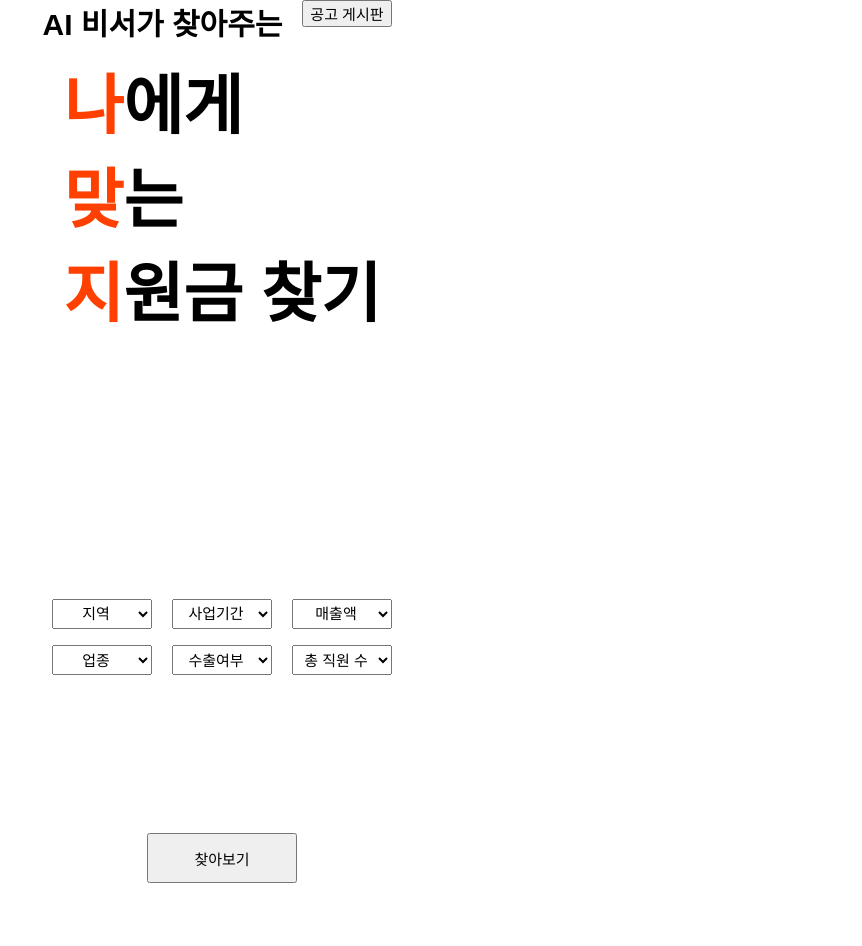
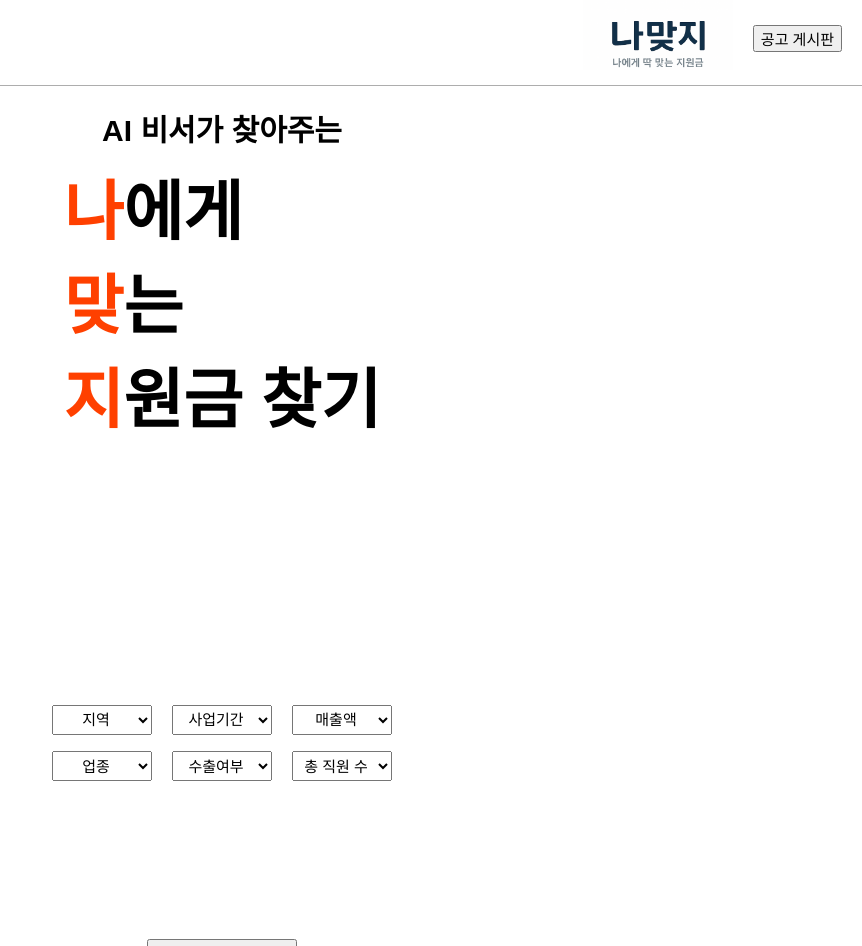
Before and after one commit to System-out-gyuil/PO_Web, a Django app: page / in a window 1280 px wide. Shown: the top 946 px of the page, without its empty margins (418-1280 px from the left). Run offline with Django 5.2, Linux system fonts and the light colour scheme; grey boxes are pictures that could not be loaded.

Commit message:
degine change

```diff
--- a/static/main/main.css
+++ b/static/main/main.css
@@ -11,6 +11,7 @@ a {
 .main-container {
   display: flex;
   margin: 0 auto;
+  margin-top: 20px;
   flex-direction: column;
   align-items: center;
 }
@@ -38,7 +39,7 @@ a {
   display: flex;
   flex-direction: column;
   align-items: center;
-  height: 350px;
+  height: 240px;
 }
 
 /* .search-region {
@@ -91,10 +92,28 @@ select {
 
 .main-button {
   font-size: 15px;
-  margin-right: 10px;
-
+  margin-top: 25px;
+  margin-right: 20px;
 }
 
 body {
   margin: 0;
 }
+
+.namatji-top-nav {
+  width: 100%;
+  /* height: 105px; */
+  display: flex;
+  justify-content: flex-end;
+  border-bottom: 1px solid #adadad;
+}
+
+.namatji-img {
+  margin-top: -30px;
+  margin-bottom: 15px;
+  margin-right: 20px;
+  width: 150px;
+  height: 100px;
+  background-image: url("../images/NAMATJI.png");
+  background-size: cover;
+}
--- a/templates/main/main.html
+++ b/templates/main/main.html
@@ -20,12 +20,16 @@
     <title>나맞지, 나에게 맞는 지원금</title>
   </head>
   <body>
+    <div class="namatji-top-nav">
+      <div class="namatji-img"></div>
+      <div>
+        <button class="main-button" onclick="location.href='/board/'">공고 게시판</button>
+      </div>
+    </div>
     <div class="main-container">
       <div class="main-top">
         <div class="main-title">AI 비서가 찾아주는</div>
-        <div>
-          <button class="main-button" onclick="location.href='/board/'">공고 게시판</button>
-        </div>
+
       </div>
       <div class="main-subtitle">
         <span class="orange-color">나</span>에게 <br />
```
Also changed, not shown: 1 other file.
